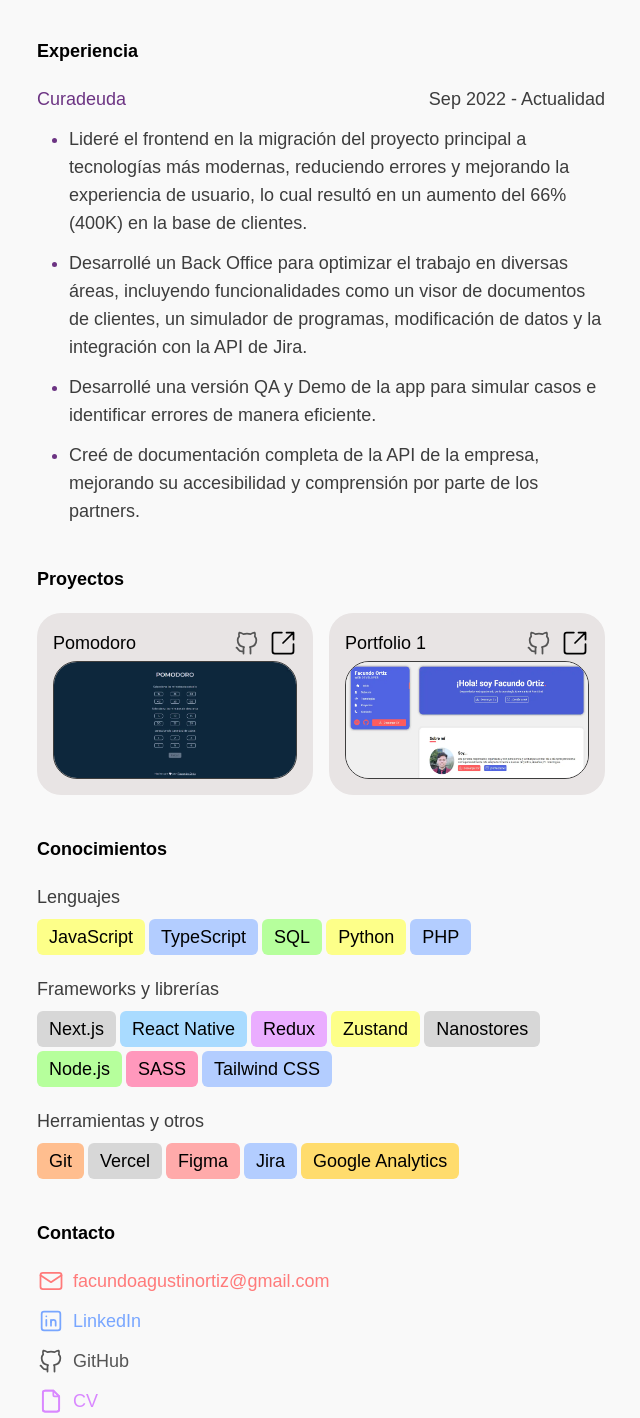
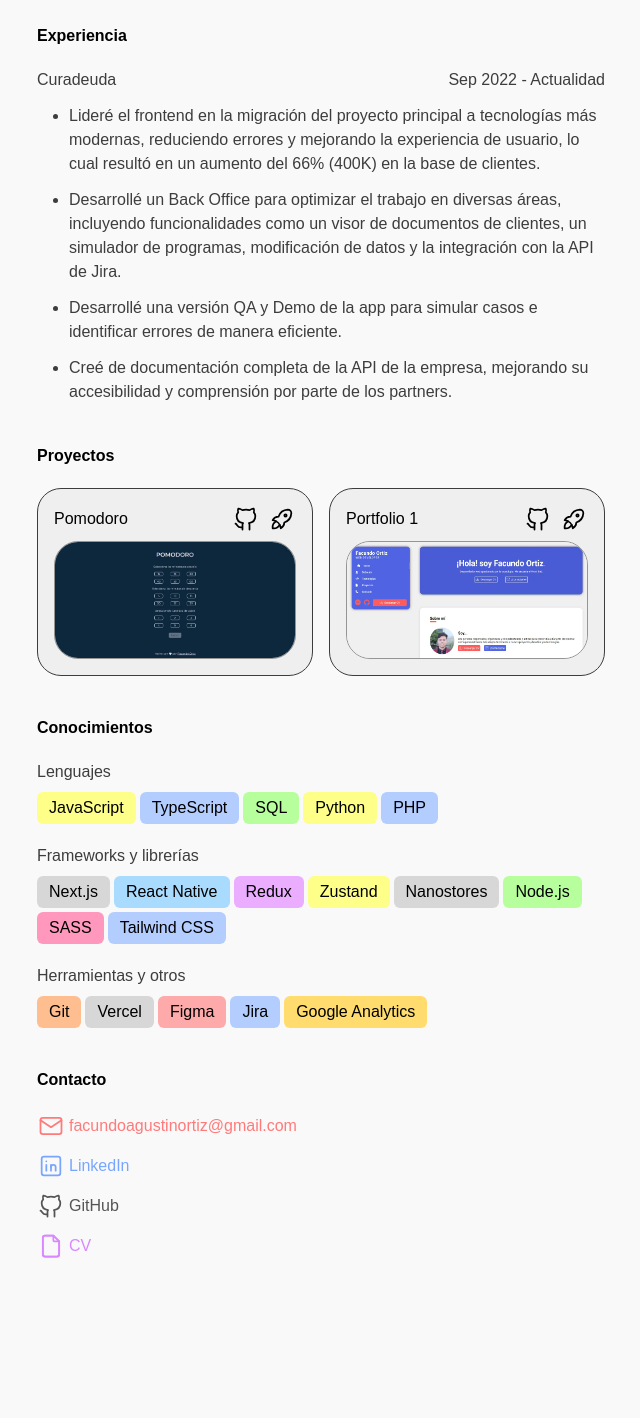
Before and after one commit to FakuOrtiz/portfolio, an Astro site: page / in a window 1280 px wide. Shown: the part 340-1758 px from the top of the page, without its empty margins (319-959 px from the left). After the commit the page ends 1640 px from the top, so only its background shows below. Built offline with nearby package versions, Linux system fonts and the light colour scheme; Astro itself is replaced by a stand-in of ours.

Commit message:
update: deploy icons

```diff
--- a/src/components/Contact/Contact.astro
+++ b/src/components/Contact/Contact.astro
@@ -12,7 +12,7 @@
     <a
       href="mailto:facundoagustinortiz@gmail.com"
       target="_blank"
-      class="flex gap-2 text-[#FF7A7A]"
+      class="flex gap-1 items-center text-[#FF7A7A]"
     >
       <img src="/img/email.svg" alt="Email" class="w-7" />
       facundoagustinortiz@gmail.com
@@ -21,7 +21,7 @@
     <a
       href="https://www.linkedin.com/in/fakuortiz"
       target="_blank"
-      class="flex gap-2 text-[#78A6FF] w-fit"
+      class="flex gap-1 items-center text-[#78A6FF] w-fit"
     >
       <img src="/img/linkedin.svg" alt="Linkedin" class="w-7" />
       LinkedIn
@@ -30,13 +30,17 @@
     <a
       href="https://github.com/FakuOrtiz"
       target="_blank"
-      class="flex gap-2 text-[#545454] w-fit"
+      class="flex gap-1 items-center text-[#545454] w-fit"
     >
       <img src="/img/github.svg" alt="GitHub" class="w-7" />
       GitHub
     </a>
 
-    <a href={t("head.resumeLink")} target="_blank" class="flex gap-2 text-[#D988FF] w-fit">
+    <a
+      href={t("head.resumeLink")}
+      target="_blank"
+      class="flex gap-1 items-center text-[#D988FF] w-fit"
+    >
       <img src="/img/cv.svg" alt="CV" class="w-7" />
       CV
     </a>
--- a/src/components/Experience/Experience.astro
+++ b/src/components/Experience/Experience.astro
@@ -1,12 +1,5 @@
 ---
 import { getLangFromUrl, useTranslations } from "../../i18n/utils";
-
-const variantColors = {
-  Curadeuda: "text-[#6C3483]",
-  "Curadeuda-marker": "marker:text-[#6C3483]",
-};
-
-type TColor = keyof typeof variantColors;
 
 const lang = getLangFromUrl(Astro.url);
 const t = useTranslations(lang);
@@ -28,13 +21,11 @@
     exps.map((e) => (
       <article>
         <div class="flex justify-between mb-3">
-          <h4 class={variantColors[e.title as TColor]}>{e.title}</h4>
+          <h4>{e.title}</h4>
           <h4>{e.date}</h4>
         </div>
 
-        <ul
-          class={`flex flex-col gap-3 list-disc pl-8 ${variantColors[(e.title + "-marker") as TColor]}`}
-        >
+        <ul class="flex flex-col gap-3 list-disc pl-8">
           {e.exp.map((li) => (
             <li>{li}</li>
           ))}
--- a/src/components/Hero/Info.astro
+++ b/src/components/Hero/Info.astro
@@ -9,7 +9,7 @@
   class="flex flex-1 flex-col-reverse items-center relative sm:flex-col sm:justify-end sm:items-end"
 >
   <div class="flex absolute -bottom-8 right-2 sm:right-1 sm:bottom-5">
-    <p class="text-black mt-4 sm:mt-0 sm:mb-3">{t("head.myResume")}</p>
+    <p class="text-black mt-4 sm:mt-0 sm:mb-4">{t("head.myResume")}</p>
 
     <img src="/img/bottomArrow.svg" alt="Flecha" class="hidden w-7 sm:inline" />
 
--- a/src/components/Hero/Presentation.astro
+++ b/src/components/Hero/Presentation.astro
@@ -15,8 +15,8 @@
   />
 
   <div class="leading-5">
-    <h2>{t("head.hello")}</h2>
+    <h2 class="text-lg">{t("head.hello")}</h2>
     <h1 class="text-4xl text-black font-semibold">Facundo Ortiz</h1>
-    <h2 class="text-right">{t("head.subtitle")}</h2>
+    <h2 class="text-right text-lg">{t("head.subtitle")}</h2>
   </div>
 </article>
--- a/src/components/Projects/Card.astro
+++ b/src/components/Projects/Card.astro
@@ -1,22 +1,20 @@
 ---
-const { title, image, github, deploy } = Astro.props.project;
+const { title, image, github, deploy, tech } = Astro.props.project;
 ---
 
-<article class="bg-[#e8e4e4] rounded-3xl p-4 flex flex-col gap-1">
-  <div class="flex justify-between">
+<article
+  class="bg-textColor/5 border-[1px] border-textColor rounded-3xl p-4 flex flex-col gap-2"
+>
+  <div class="flex justify-between items-center">
     <p class="text-black">{title}</p>
 
     <div class="flex gap-2">
       <a href={github} target="_blank">
-        <img
-          src="/img/github.svg"
-          alt={github}
-          class="w-7 text-red-500"
-        />
+        <img src="/img/github-black.svg" alt={github} class="w-7" />
       </a>
 
       <a href={deploy} target="_blank">
-        <img src="/img/newTab.svg" alt={deploy} class="w-7" />
+        <img src="/img/rocket.svg" alt={deploy} class="w-7" />
       </a>
     </div>
   </div>
@@ -24,6 +22,6 @@
   <img
     src={image}
     alt={title}
-    class="rounded-3xl border-[1px] border-textColor w-full sm:h-[118px]"
+    class="rounded-3xl border-[1px] border-textColor/50 w-full sm:h-[118px]"
   />
 </article>
--- a/src/i18n/ui.ts
+++ b/src/i18n/ui.ts
@@ -23,7 +23,6 @@
       {
         title: "Curadeuda",
         date: "Sep 2022 - Actualidad",
-        color: "text-[#08C47C]",
         exp: [
           "Lideré el frontend en la migración del proyecto principal a tecnologías más modernas, reduciendo errores y mejorando la experiencia de usuario, lo cual resultó en un aumento del 66% (400K) en la base de clientes.",
           "Desarrollé un Back Office para optimizar el trabajo en diversas áreas, incluyendo funcionalidades como un visor de documentos de clientes, un simulador de programas, modificación de datos y la integración con la API de Jira.",
@@ -58,8 +57,7 @@
     "experience.content": [
       {
         title: "Curadeuda",
-        date: "Sep 2022 - Present",
-        color: "text-[#08C47C]",
+        date: "Sep 2022 - Now",
         exp: [
           "I led the frontend migration of the main project to more modern technologies, reducing errors and improving user experience, resulting in a 66% increase (400K) in the customer base.",
           "I developed a Back Office to optimize work across various areas, including functionalities such as a customer document viewer, program simulator, data modification, and integration with the Jira API.",
--- a/src/layouts/Layout.astro
+++ b/src/layouts/Layout.astro
@@ -12,11 +12,11 @@
     <link rel="icon" type="image/svg+xml" href="/favicon.svg" />
     <meta name="viewport" content="width=device-width" />
     <meta name="generator" content={Astro.generator} />
-    <title>Facundo Ortiz</title>
+    <title>Facundo Ortiz | Portfolio</title>
     <ViewTransitions />
   </head>
   <body
-    class="font-montse flex flex-col items-center bg-bgColor text-lg text-textColor"
+    class="font-montse flex flex-col items-center bg-bgColor text-base text-textColor"
   >
     <main class="max-w-[600px] w-full min-h-screen p-4 pb-10 flex flex-col gap-10">
       <slot />
```
Also changed, not shown: public/img/github-black.svg (added), public/img/newTab.svg (deleted), public/img/rocket.svg (added).
